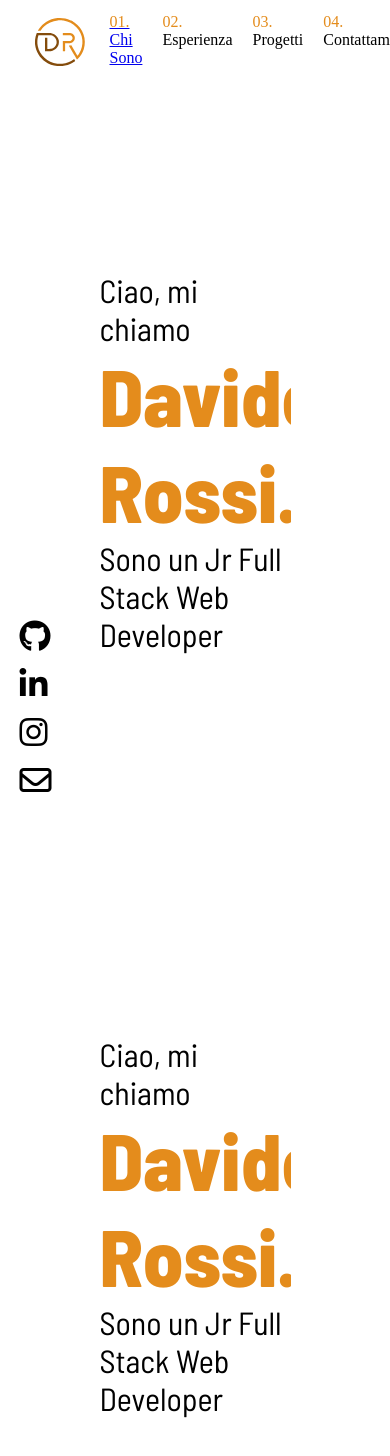
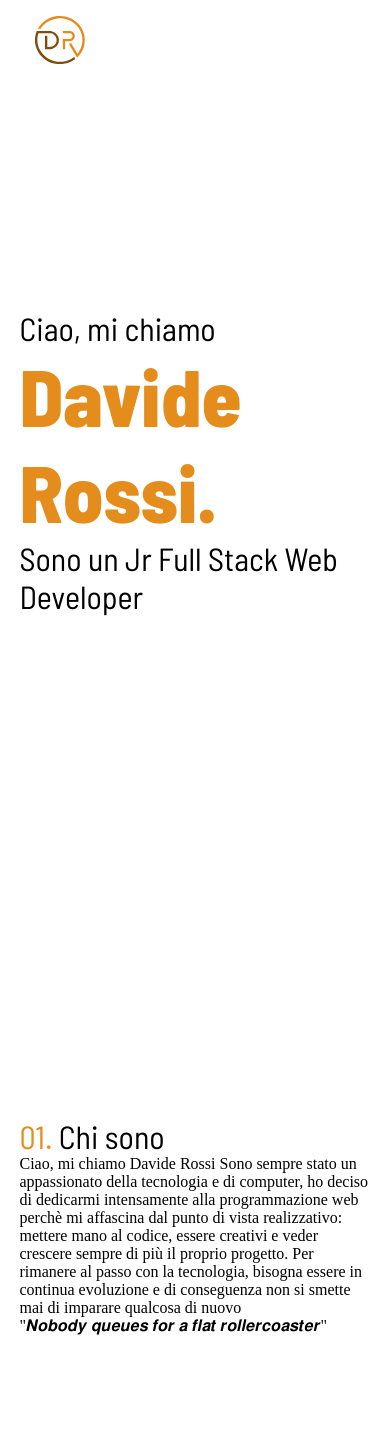
Before and after one commit to dunzolo/my-portfolio-app, a Vue app: page / in a window 390 px wide. Shown: the top 1456 px of the page. Built offline with nearby package versions, Linux system fonts and the light colour scheme.

Commit message:
✔️ wrapper done - added link navbar header - added link social - added short desc about-me

```diff
--- a/src/components/AppHeader.vue
+++ b/src/components/AppHeader.vue
@@ -8,13 +8,13 @@ export default {
     <header>
         <nav>
             <div class="logo">
-                <img src="/my_portfolio_logo.svg" alt="logo">
+                <a href="/"><img src="/my_portfolio_logo.svg" alt="logo"></a>
             </div>
             <ul>
                 <li><a href="#about-me"><span class="index">01.</span> Chi Sono</a></li>
-                <li><span class="index">02.</span> Esperienza</li>
-                <li><span class="index">03.</span> Progetti</li>
-                <li><span class="index">04.</span> Contattami</li>
+                <li><a href="#experience"><span class="index">02.</span> Esperienza</a></li>
+                <li><a href="#projects"><span class="index">03.</span> Progetti</a></li>
+                <li><a href=""><span class="index">04.</span> Contattami</a></li>
             </ul>
         </nav>
     </header>
@@ -55,6 +55,15 @@ header {
             li {
                 padding: 10px;
 
+                a {
+                    text-decoration: none;
+                    color: black;
+
+                    &:hover {
+                        color: $secondary_color;
+                    }
+                }
+
                 .index {
                     color: $secondary_color;
                 }
@@ -64,4 +73,10 @@ header {
 
 
 }
+
+@media screen and (max-width: 576px) {
+    header nav ul {
+        display: none;
+    }
+}
 </style>
--- a/src/components/AppWrapper.vue
+++ b/src/components/AppWrapper.vue
@@ -7,10 +7,10 @@ export default {
 <template lang="">
     <div class="wrapper">
         <ul>
-            <li><i class="fa-brands fa-github fa-2x"></i></li>
-            <li><i class="fa-brands fa-linkedin-in fa-2x"></i></li>
-            <li><i class="fa-brands fa-instagram fa-2x"></i></li>
-            <li><i class="fa-regular fa-envelope fa-2x"></i></li>
+            <li><a href="https://github.com/dunzolo"><i class="fa-brands fa-github fa-2x"></i></a></li>
+            <li><a href="https://www.linkedin.com/in/davide-rossi-95b478214/"><i class="fa-brands fa-linkedin-in fa-2x"></i></a></li>
+            <li><a href="https://instagram.com/dunzolo?igshid=ZDdkNTZiNTM="><i class="fa-brands fa-instagram fa-2x"></i></a></li>
+            <li><a href=""><i class="fa-regular fa-envelope fa-2x"></i></a></li>
         </ul>
     </div>
 </template>
@@ -32,6 +32,21 @@ ul {
 
     li {
         padding-bottom: 1rem;
+
+        a {
+            text-decoration: none;
+            color: black;
+
+            &:hover {
+                color: $secondary_color;
+            }
+        }
+    }
+}
+
+@media screen and (max-width: 576px) {
+    .wrapper {
+        display: none;
     }
 }
 </style>
--- a/src/pages/HomePage.vue
+++ b/src/pages/HomePage.vue
@@ -6,15 +6,22 @@ export default {
 
 <template lang="">
     <div class="content">
+
+        <!-- section home page -->
         <section id="home" class="container">
             <p class="greeting">Ciao, mi chiamo</p>
             <h1 class="name">Davide Rossi.</h1>
             <p class="description">Sono un Jr Full Stack Web Developer</p>
         </section>
+
+        <!-- section about me -->
         <section id="about-me" class="container">
-            <p class="greeting">Ciao, mi chiamo</p>
-            <h1 class="name">Davide Rossi.</h1>
-            <p class="description">Sono un Jr Full Stack Web Developer</p>
+            <p class="greeting"><span class="index">01.</span> Chi sono</p>
+            <p class="">
+                Ciao, mi chiamo Davide Rossi Sono sempre stato un appassionato della tecnologia e di computer, ho deciso di dedicarmi intensamente alla programmazione web perchè mi affascina dal punto di vista realizzativo: mettere mano al codice, essere creativi e veder crescere sempre di più il proprio progetto.
+                Per rimanere al passo con la tecnologia, bisogna essere in continua evoluzione e di conseguenza non si smette mai di imparare qualcosa di nuovo
+            </p>
+            <p>"𝑵𝒐𝒃𝒐𝒅𝒚 𝒒𝒖𝒆𝒖𝒆𝒔 𝒇𝒐𝒓 𝒂 𝒇𝒍𝒂𝒕 𝒓𝒐𝒍𝒍𝒆𝒓𝒄𝒐𝒂𝒔𝒕𝒆𝒓"</p>
         </section>
     </div>
 </template>
@@ -48,5 +55,15 @@ export default {
             font-size: 5rem;
         }
     }
+
+    .index {
+        color: $secondary_color;
+    }
+}
+
+@media screen and (max-width: 576px) {
+    .content {
+        padding: 0;
+    }
 }
 </style>
```
